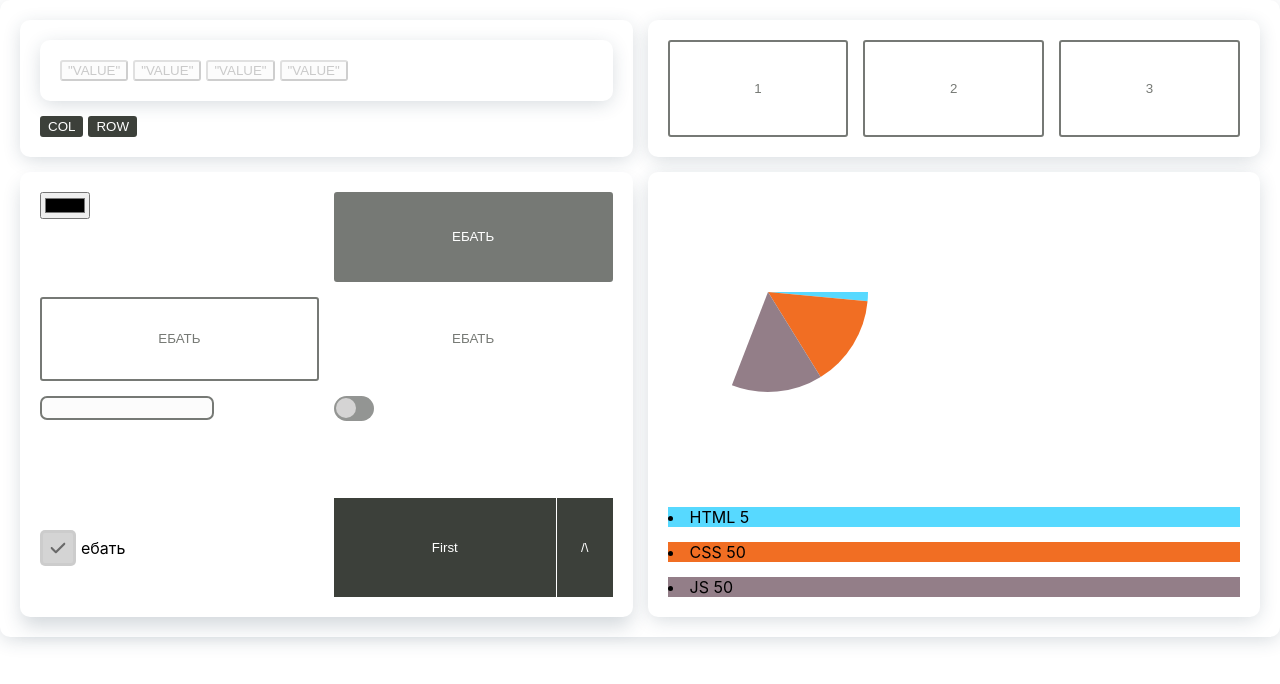
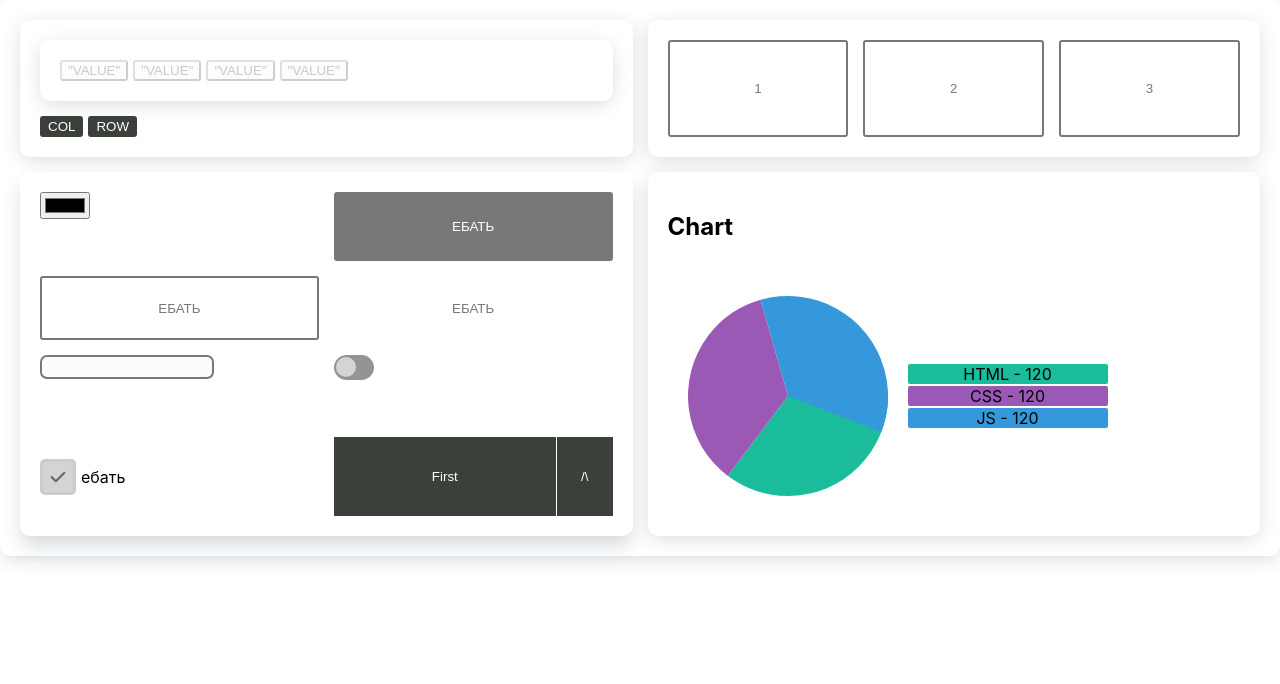
Before and after one commit to CDS-Solutions/UI, a React (Create React App) app: page / in a window 1280 px wide. Shown: the top 684 px of the page. Built offline with nearby package versions, Linux system fonts and the light colour scheme; the HTML template or start-up script is replaced by a standard one.

Commit message:
1.0.2v pie-charts

```diff
--- a/src/App.tsx
+++ b/src/App.tsx
@@ -138,9 +138,9 @@ function App() {
 
       </Grid>
       <Grid>
-        <PieChart category={[ {'color': '#57d9ff', value: 5, name:'HTML'},
-                              {'color': '#f16e23', value: 50, name:'CSS'},
-                              {'color': '#937e88', value: 50, name:'JS'}]}
+        <PieChart category={[ {'color': '#1abc9c', value: 120, name:'HTML'},
+                              {'color': '#9b59b6', value: 120, name:'CSS'},
+                              {'color': '#3498db', value: 120, name:'JS'}]}
         />
       </Grid>
 
--- a/src/components/PieChart/PieChart.tsx
+++ b/src/components/PieChart/PieChart.tsx
@@ -12,6 +12,8 @@ type PieChartProps={
 
 const PieChart:FC<PieChartProps> = ({category}) => {
     let canvasRef = useRef<HTMLCanvasElement>(null);
+    // const colors = ['#FFC618','#ff2718', '#ff18d1', '#4018ff', '#18ffff', '#18ff3e']
+
 
     useEffect(()=>{
         if (canvasRef.current) {
@@ -19,10 +21,10 @@ const PieChart:FC<PieChartProps> = ({category}) => {
             const context = canvas.getContext('2d');
             let start_angle = 0
             let end_angle = 0
+
             if (context) {
+
                 category.forEach((cat, index)=>{
-
-
                     let slice_angle =  2 * Math.PI * cat.value / 340
                     drawPieSlice(
                         context,
@@ -36,8 +38,8 @@ const PieChart:FC<PieChartProps> = ({category}) => {
                     )
                     end_angle += slice_angle
                     start_angle += slice_angle
+
                 })
-
 
             }
 
@@ -58,18 +60,31 @@ const PieChart:FC<PieChartProps> = ({category}) => {
         ctx.arc(centerX, centerY, radius, startAngle, endAngle);
         ctx.closePath();
         ctx.fill();
+
     }
+
+    function randomColor(){}
 
   return (
     <>
-        <canvas ref={canvasRef} height={300} width={300}/>
-
-            {
-                category?.map((el)=>{
-                    return <div style={{backgroundColor: el.color}}><li>{el.name} <span>{el.value}</span></li></div>
-                })
-            }
-
+        <h2>Chart</h2>
+        <div style={{margin: '20px', display: 'flex',gap:'20px' ,alignItems: 'center'}}>
+            <canvas ref={canvasRef} height={200} width={200}/>
+            <div style={{display: 'flex', gap:'2px', flexDirection:'column'}}>
+                {
+                    category?.map((el)=>{
+                        return(
+                            <div style={{backgroundColor: el.color,
+                                        width:200,
+                                        borderRadius: '2px',
+                                        textAlign: 'center'}}>
+                                {el.name} - <span>{el.value}</span>
+                            </div>
+                        )
+                    })
+                }
+            </div>
+        </div>
     </>
   )
 }
```
